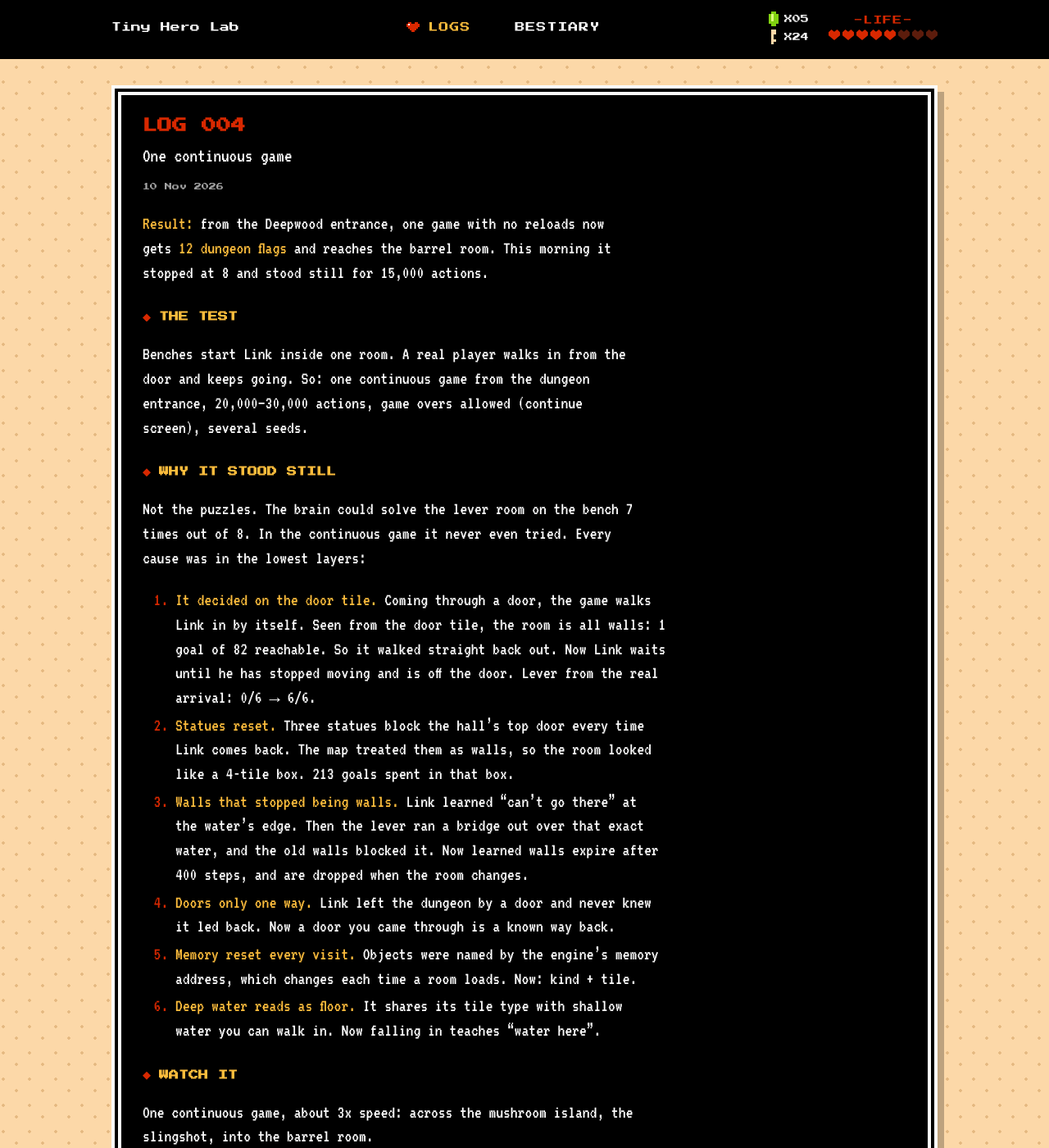
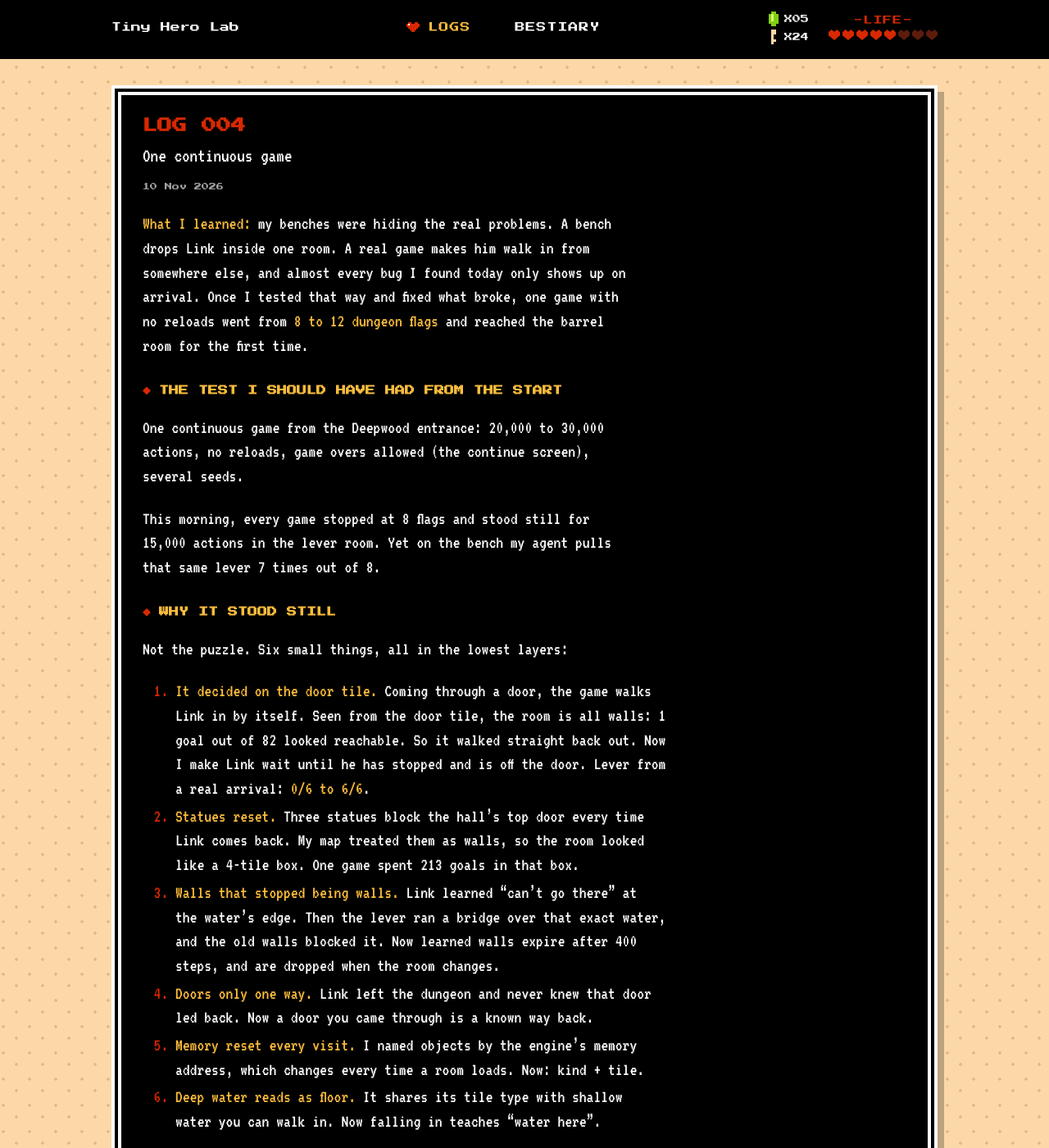
Before and after one commit to sofianedjerbi/zelda-agent-devblog, a Jekyll site: the page built from _posts/2026-11-10-one-continuous-game.md, in a window 1280 px wide and 1400 px high. Shown: the whole window at 82% size. Built offline with Jekyll 4.4.1, drawn with Linux system fonts in a browser that asks for light colours; some of the changed text lies outside the part shown.

Commit message:
Log 004 in first person: what I learned from one continuous game
Co-Authored-By: Claude Opus 5.5 <noreply@anthropic.com>
Claude-Session: https://claude.ai/code/session_011zaXs3MpTYuwKudv5WyDZs

```diff
--- a/_posts/2026-11-10-one-continuous-game.md
+++ b/_posts/2026-11-10-one-continuous-game.md
@@ -5,48 +5,52 @@ subtitle: "One continuous game"
 permalink: /log/004/
 ---
 
-**Result:** from the Deepwood entrance, one game with no reloads now gets **12 dungeon flags** and reaches the barrel room. This morning it stopped at 8 and stood still for 15,000 actions.
+**What I learned:** my benches were hiding the real problems. A bench drops Link inside one room. A real game makes him walk in from somewhere else, and almost every bug I found today only shows up on arrival. Once I tested that way and fixed what broke, one game with no reloads went from **8 to 12 dungeon flags** and reached the barrel room for the first time.
 
-## The test
+## The test I should have had from the start
 
-Benches start Link inside one room. A real player walks in from the door and keeps going. So: one continuous game from the dungeon entrance, 20,000–30,000 actions, game overs allowed (continue screen), several seeds.
+One continuous game from the Deepwood entrance: 20,000 to 30,000 actions, no reloads, game overs allowed (the continue screen), several seeds.
+
+This morning, every game stopped at 8 flags and stood still for 15,000 actions in the lever room. Yet on the bench my agent pulls that same lever 7 times out of 8.
 
 ## Why it stood still
 
-Not the puzzles. The brain could solve the lever room on the bench 7 times out of 8. In the continuous game it never even tried. Every cause was in the lowest layers:
+Not the puzzle. Six small things, all in the lowest layers:
 
-1. **It decided on the door tile.** Coming through a door, the game walks Link in by itself. Seen from the door tile, the room is all walls: 1 goal of 82 reachable. So it walked straight back out. Now Link waits until he has stopped moving and is off the door. Lever from the real arrival: 0/6 → 6/6.
-2. **Statues reset.** Three statues block the hall's top door every time Link comes back. The map treated them as walls, so the room looked like a 4-tile box. 213 goals spent in that box.
-3. **Walls that stopped being walls.** Link learned "can't go there" at the water's edge. Then the lever ran a bridge out over that exact water, and the old walls blocked it. Now learned walls expire after 400 steps, and are dropped when the room changes.
-4. **Doors only one way.** Link left the dungeon by a door and never knew it led back. Now a door you came through is a known way back.
-5. **Memory reset every visit.** Objects were named by the engine's memory address, which changes each time a room loads. Now: kind + tile.
+1. **It decided on the door tile.** Coming through a door, the game walks Link in by itself. Seen from the door tile, the room is all walls: 1 goal out of 82 looked reachable. So it walked straight back out. Now I make Link wait until he has stopped and is off the door. Lever from a real arrival: **0/6 to 6/6**.
+2. **Statues reset.** Three statues block the hall's top door every time Link comes back. My map treated them as walls, so the room looked like a 4-tile box. One game spent 213 goals in that box.
+3. **Walls that stopped being walls.** Link learned "can't go there" at the water's edge. Then the lever ran a bridge over that exact water, and the old walls blocked it. Now learned walls expire after 400 steps, and are dropped when the room changes.
+4. **Doors only one way.** Link left the dungeon and never knew that door led back. Now a door you came through is a known way back.
+5. **Memory reset every visit.** I named objects by the engine's memory address, which changes every time a room loads. Now: kind + tile.
 6. **Deep water reads as floor.** It shares its tile type with shallow water you can walk in. Now falling in teaches "water here".
 
 ## Watch it
 
-One continuous game, about 3x speed: across the mushroom island, the slingshot, into the barrel room.
-
 <div class="clips">
   <figure>
     <video src="{{ '/assets/video/slingshot-to-barrel-room.mp4' | relative_url }}" controls muted loop playsinline preload="metadata"></video>
-    <figcaption>Seed 19: lever room to barrel room, no reloads</figcaption>
+    <figcaption>Seed 19, about 3x speed: the mushroom island, the slingshot, the barrel room. No reloads</figcaption>
   </figure>
 </div>
 
 ## Numbers
 
-| Continuous game from the entrance | Best | Lever pulled | Past the lever room |
+<div class="scroll" markdown="1">
+
+| continuous game from the entrance | best | lever pulled | past the lever room |
 |---|---|---|---|
-| This morning (3 seeds) | 8 flags | 0/3 | 0/3 |
-| Tonight (3 seeds) | 12 flags | 3/3 | 1/3 |
-| Later tonight (12 fresh seeds) | 12 flags | 12/12 | 8/12 |
+| this morning (3 seeds) | 8 flags | 0/3 | 0/3 |
+| tonight (3 seeds) | 12 flags | 3/3 | 1/3 |
+| later tonight (12 fresh seeds) | 12 flags | 12/12 | 8/12 |
 
-The last row adds one more fix: when a mushroom pull flings Link the wrong way, it is tried again from another side.
+</div>
 
-Held-out puzzle test (33 puzzles × 2 seeds): **30 solved** (this morning 26), but **11 game overs** (was 4). Almost all are in one room where Link starts with nearly no health. Not fixed yet.
+The last row adds one more fix: when a mushroom pull flings Link the wrong way, he tries again from another side.
 
-## Step back
+On the held-out puzzles (33 puzzles x 2 seeds): **30 solved** (26 this morning), but **11 game overs** (4 this morning). Almost all are in one room where Link starts with nearly no health. Not fixed yet.
 
-- **Benches hid this.** Every bug above only shows up when Link arrives from somewhere. The continuous game is now the main test.
-- **Each fix was general:** doors, statues, water, memory. No Deepwood-specific rule.
-- **Next:** the barrel room. Its middle is a giant barrel that turns when Link walks inside it; the map reads it as wall. Then the game overs.
+## What I take from it
+
+- **Test the way the game is played.** Every bug above only appears when Link arrives from somewhere. The continuous game is now my main test.
+- **Fix the rule, not the room.** Doors, statues, water, memory: none of the fixes mention Deepwood.
+- **Next:** the barrel room. Its middle is a giant barrel my map reads as a wall.
```
